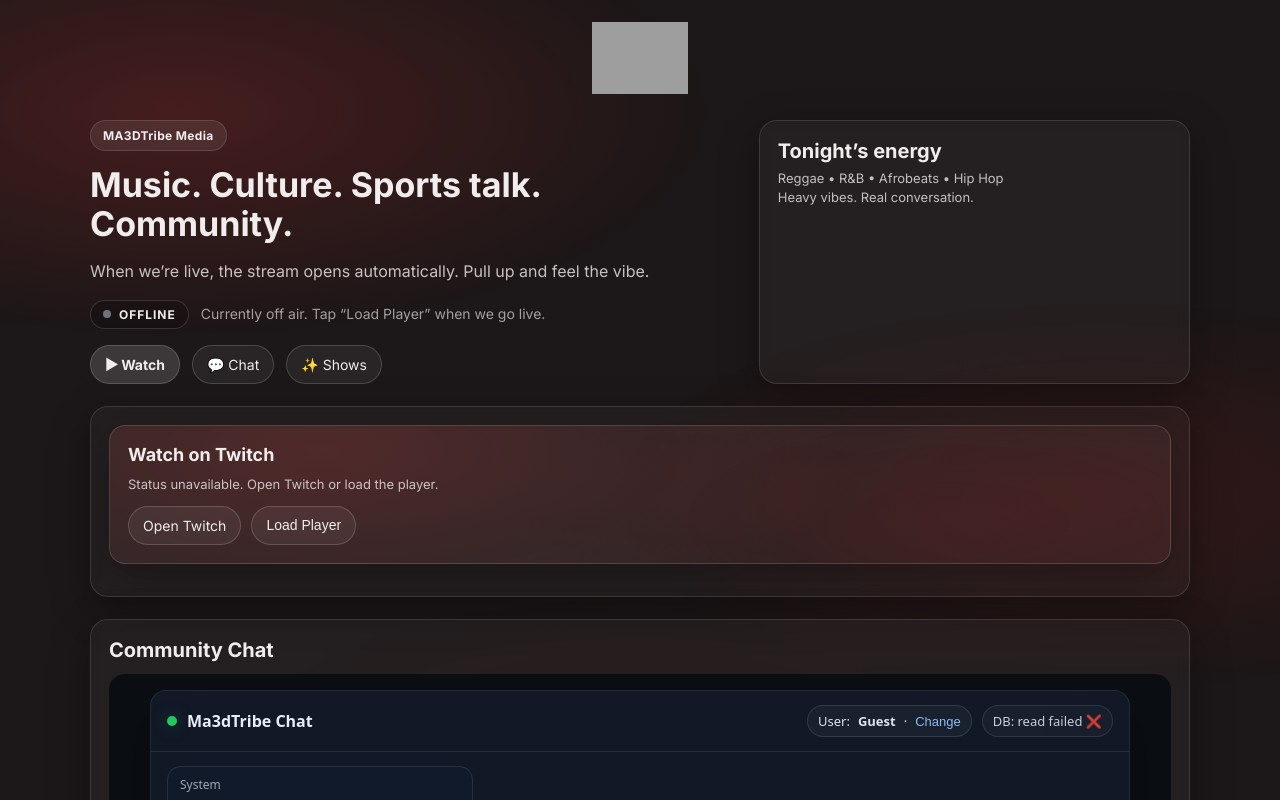
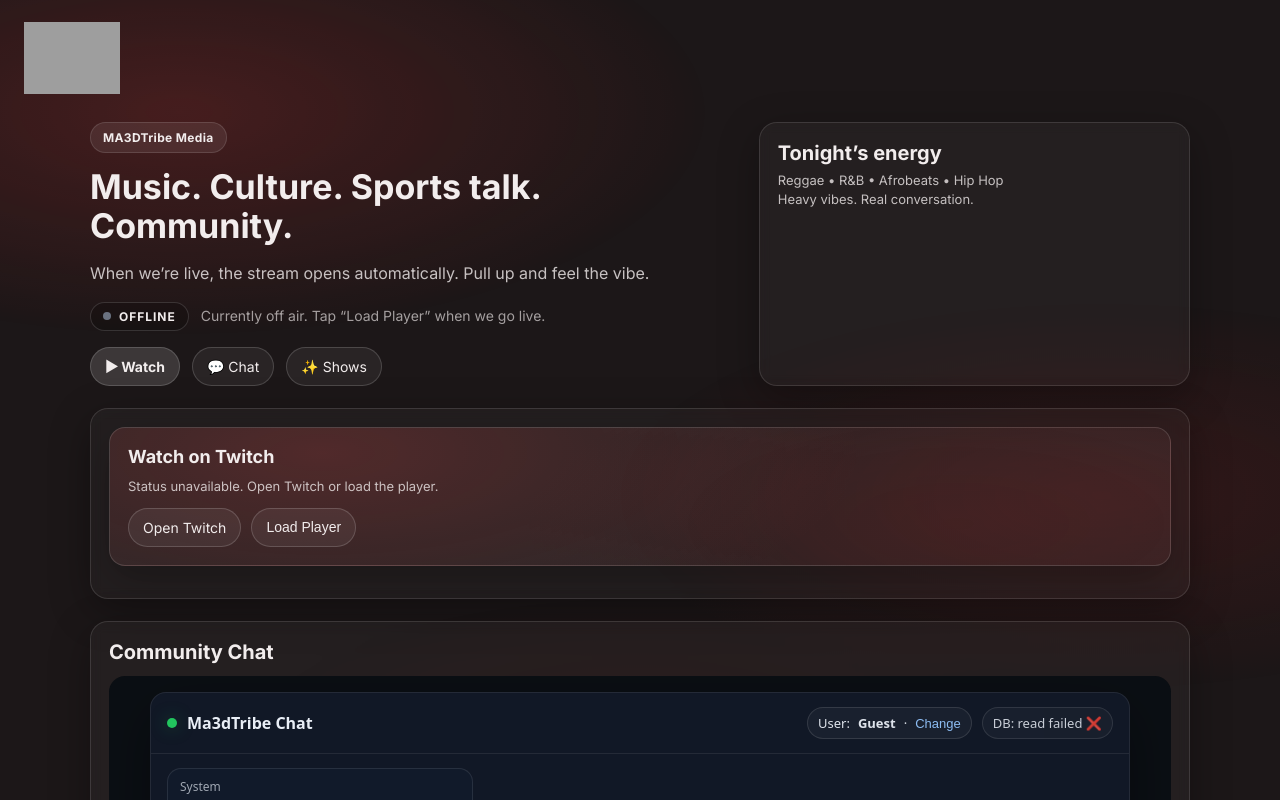
Before and after one commit to ma3dtribe/lean-luxury-site, a plain HTML site: page public/index.html in a window 1280 px wide. Shown: the top 800 px of the page. Drawn offline with nearby package versions, Linux system fonts and the light colour scheme; no server answers; grey boxes are pictures that could not be loaded.

Commit message:
Update index.html

```diff
--- a/public/index.html
+++ b/public/index.html
@@ -23,9 +23,53 @@
       --red: #ff3b3b;
       --red-soft: rgba(255,59,59,.18);
       --red-glow: rgba(255,59,59,.25);
+      .site-header{
+  padding: 14px 16px;
+  display:flex;
+  align-items:center;
+}
+
+.brand{
+  display:inline-flex;
+  align-items:center;
+  text-decoration:none;
+}
+
+.brand-logo{
+  height: 48px;      /* desktop */
+  width: auto;
+  max-width: 100%;
+  display:block;
+}
+
+@media (max-width: 480px){
+  .brand-logo{ height: 36px; }  /* mobile */
+}
     }
 
     body {
+<header class="site-header">
+  <a class="brand" href="/" aria-label="MA3DTribe Home">
+    <picture>
+      <source
+        type="image/webp"
+        srcset="
+          /images/ma3dtribe-logo-300w.webp 300w,
+          /images/ma3dtribe-logo-600w.webp 600w,
+          /images/ma3dtribe-logo-1200w.webp 1200w
+        "
+        sizes="(max-width: 480px) 180px, (max-width: 768px) 240px, 320px"
+      />
+      <img
+        src="/images/ma3dtribe-logo-600w.webp"
+        alt="MA3DTribe Media"
+        class="brand-logo"
+        loading="eager"
+        decoding="async"
+      />
+    </picture>
+  </a>
+</header>
       margin: 0;
       font-family: Inter, system-ui, sans-serif;
       background: var(--bg);
```
